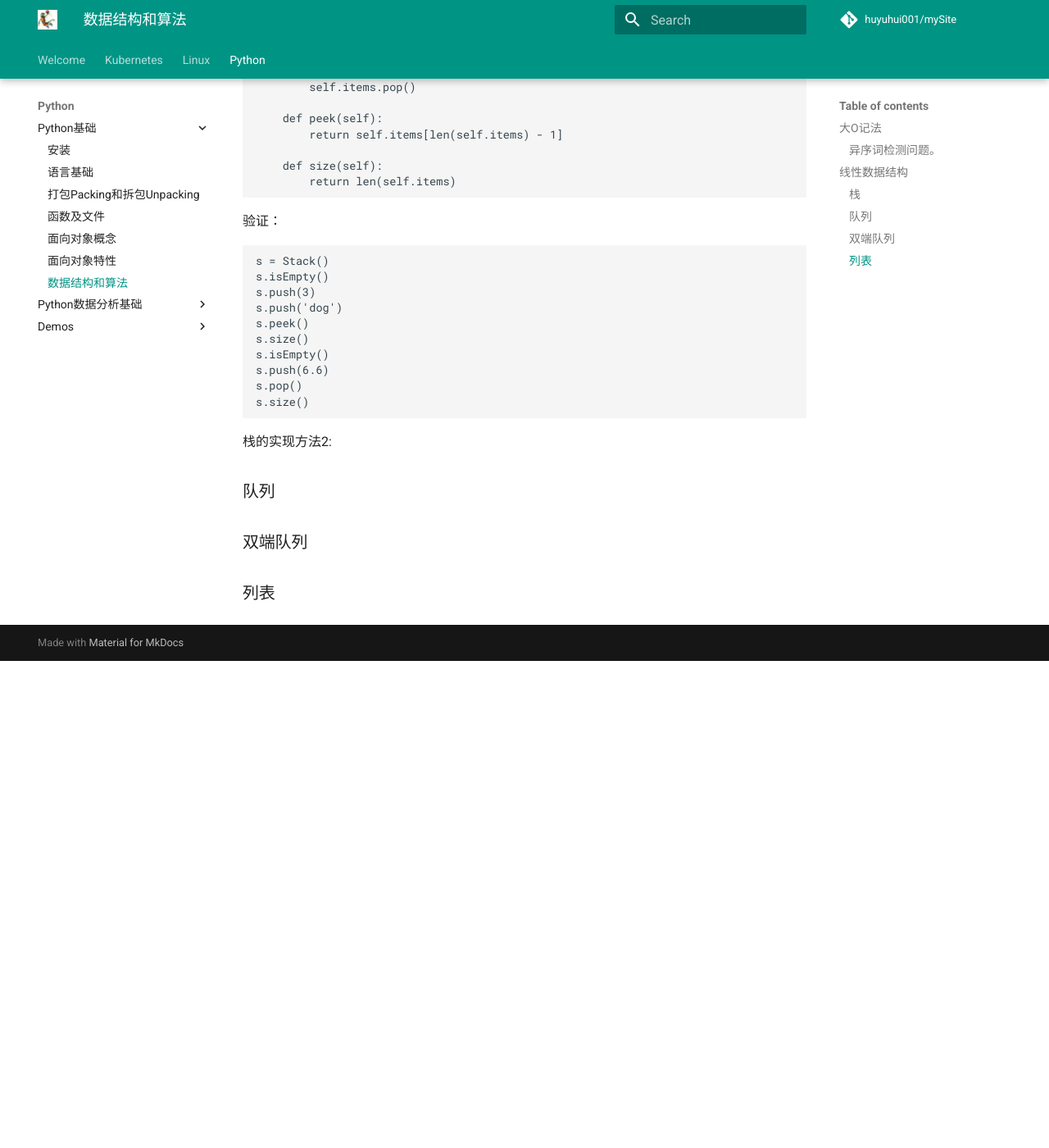
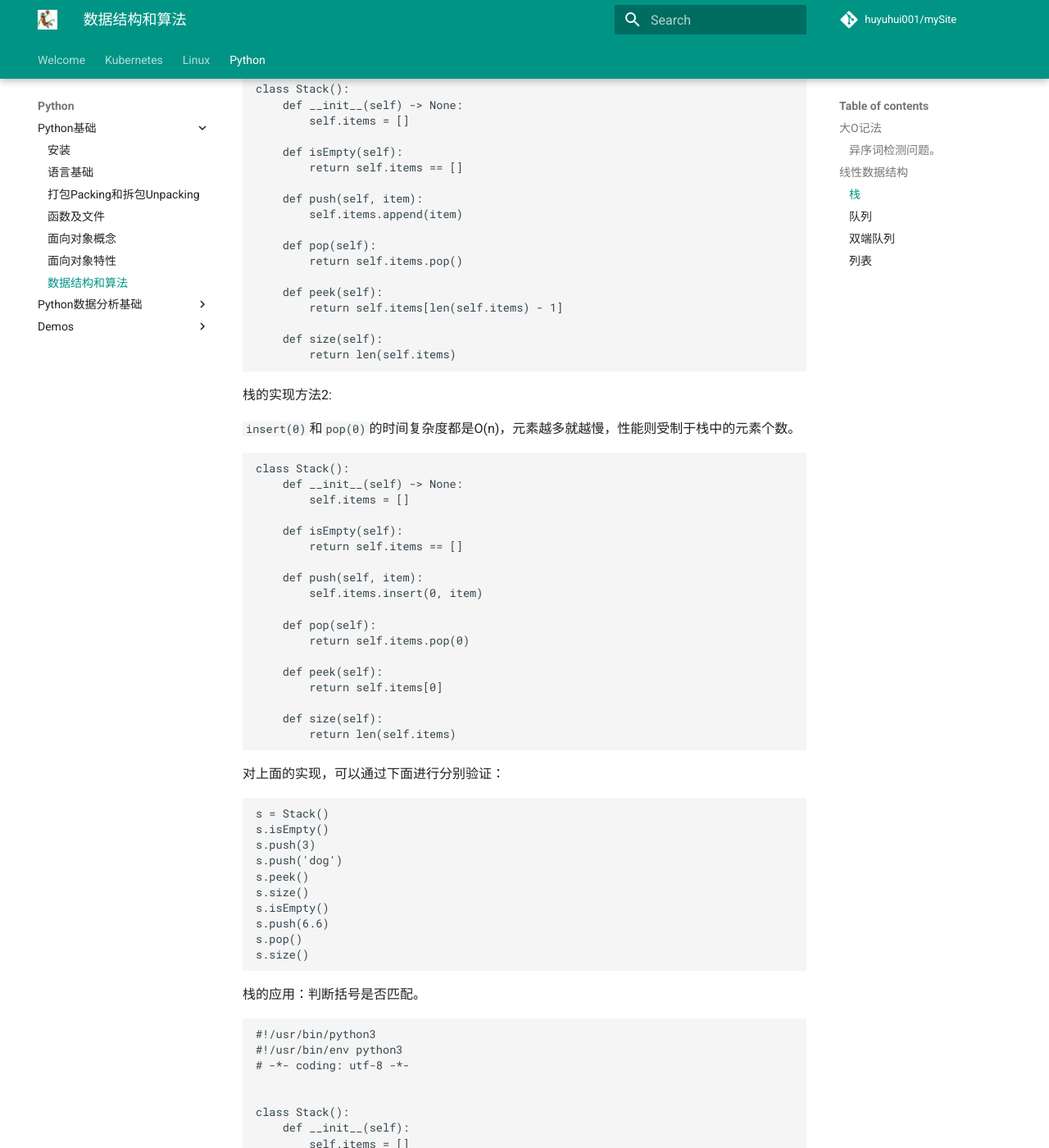
Before and after one commit to huyuhui001/mySite, an MkDocs documentation site: the page built from docs/python/Foundation/Algorithms.md, in a window 1280 px wide and 1400 px high, scrolled down 3357 px. Shown: the whole window at 82% size. Built offline with MkDocs 1.6.1 and Material for MkDocs 9.7.7, drawn with Linux system fonts in a browser that asks for light colours; comment, search, counter and statistics services are not loaded; before the commit the page ends 4163 px from its top, so only the background shows below that; some of the changed text lies outside the part shown.

Commit message:
Documentation

````diff
--- a/docs/python/Foundation/Algorithms.md
+++ b/docs/python/Foundation/Algorithms.md
@@ -141,6 +146,8 @@
 栈的反转特性。
 
 栈的实现方法1:
+
+`append()`和`pop()`的时间复杂度都是O(1)，所以不论栈中有多少个元素，`push`操作和`pop`操作都会在恒定的时间内完成。
 ```
 class Stack():
     def __init__(self) -> None:
@@ -153,7 +160,7 @@
         self.items.append(item)
 
     def pop(self):
-        self.items.pop()
+        return self.items.pop()
 
     def peek(self):
         return self.items[len(self.items) - 1]
@@ -161,7 +168,32 @@
     def size(self):
         return len(self.items)
 ```
-验证：
+
+栈的实现方法2:
+
+`insert(0)`和`pop(0)`的时间复杂度都是O(n)，元素越多就越慢，性能则受制于栈中的元素个数。
+```
+class Stack():
+    def __init__(self) -> None:
+        self.items = []
+
+    def isEmpty(self):
+        return self.items == []
+
+    def push(self, item):
+        self.items.insert(0, item)
+
+    def pop(self):
+        return self.items.pop(0)
+
+    def peek(self):
+        return self.items[0]
+
+    def size(self):
+        return len(self.items)
+```
+
+对上面的实现，可以通过下面进行分别验证：
 ```
 s = Stack()
 s.isEmpty()
@@ -175,7 +207,100 @@
 s.size()
 ```
 
-栈的实现方法2:
+栈的应用：判断括号是否匹配。
+
+```
+#!/usr/bin/python3
+#!/usr/bin/env python3
+# -*- coding: utf-8 -*-
+
+
+class Stack():
+    def __init__(self):
+        self.items = []
+
+    def isEmpty(self):
+        return self.items == []
+
+    def push(self, item):
+        self.items.append(item)
+
+    def pop(self):
+        return self.items.pop()
+
+    def peek(self):
+        return self.items[len(self.items) - 1]
+
+    def size(self):
+        return len(self.items)
+
+
+# 关联左右括号
+def matches(open, close):
+    opens = "([{"
+    closers = ")]}"
+    # 符合关联的，返回True
+    return opens.index(open) == closers.index(close)
+
+
+def parChecker(symbolString):
+    s = Stack()
+
+    matched = True
+    index = 0
+
+    # 读取输入字串每个字符
+    while index < len(symbolString) and matched:
+        symbol = symbolString[index]
+
+        if symbol in "([{":  # 左括号入栈
+            s.push(symbol)
+        else:
+            if s.isEmpty():  # 遇到非左括号字符，如为空，则退出循环
+                matched = False
+            else:
+                top = s.pop()  # 遇到非左括号字符，如不为空，则出栈，并判断是否未为对应的右括号
+                if not matches(top, symbol):  # 否则退出循环
+                    matched = False
+
+        index = index + 1
+
+    # 完成每个字符的出入栈检查，当前栈为空，且都匹配，则返回True
+    if matched and s.isEmpty():
+        return True
+    else:
+        return False
+
+
+if __name__ == '__main__':
+    parChecker("([[{}])")
+    parChecker("([{}])")
+
+```
+
+执行结果如下，符合预期。
+```
+False
+True
+```
+
+
+栈的应用：十进制数转换成二进制数。
+
+使用“除以2”的算法，利用栈来保存二进制结果的每一位。
+
+“除以2”算法假设待处理的整数大于0。
+它用一个简单的循环不停地将十进制数除以2，并且记录余数。
+第一次除以2的结果能够用于区分偶数和奇数。
+如果是偶数，则余数为0，因此个位上的数字为0；
+如果是奇数，则余数为1，因此个位上的数字为1。
+可以将要构建的二进制数看成一系列数字；计算出的第一个余数是最后一位。
+这体现了反转特性，因此适用栈来处理。
+
+
+
+
+
 
 
 
````
Also changed, not shown: other parts of docs/python/Foundation/Algorithms.md (+5 -0 lines), docs/about.md (+1 -1 lines).
